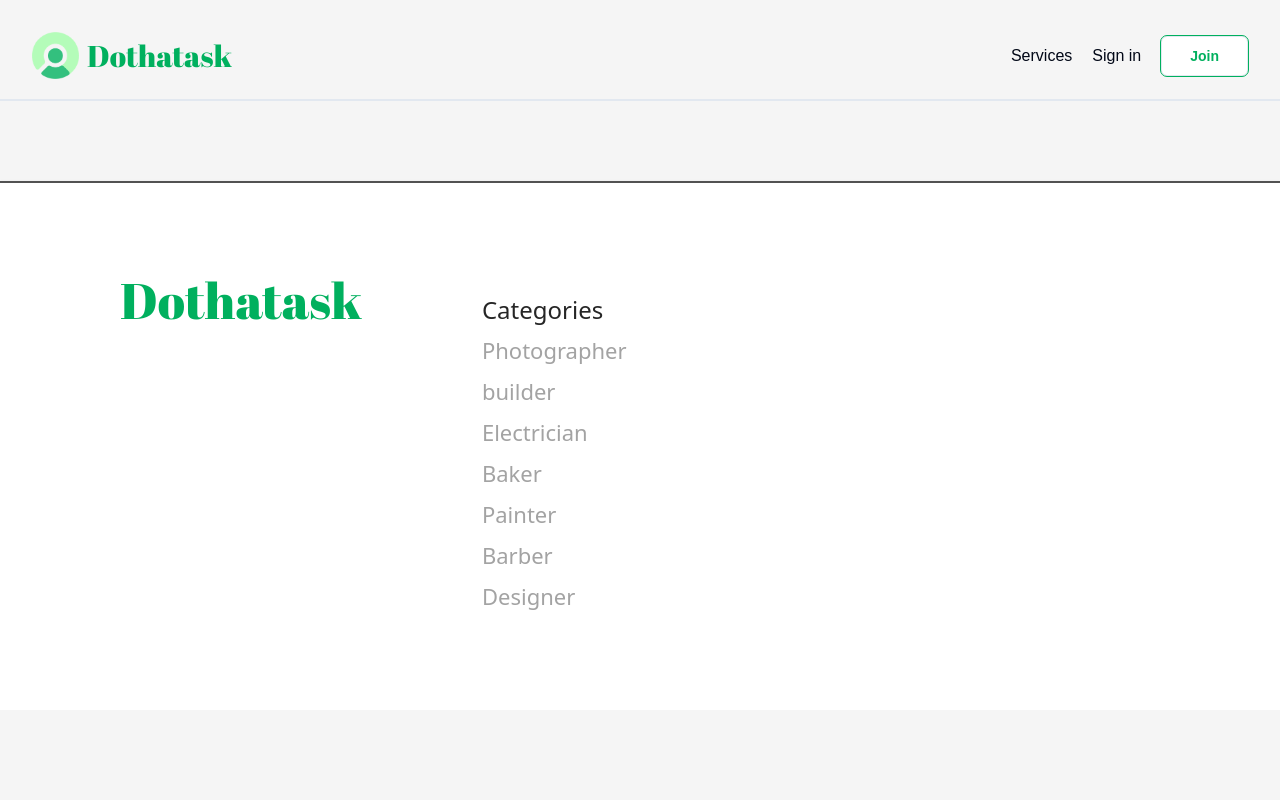
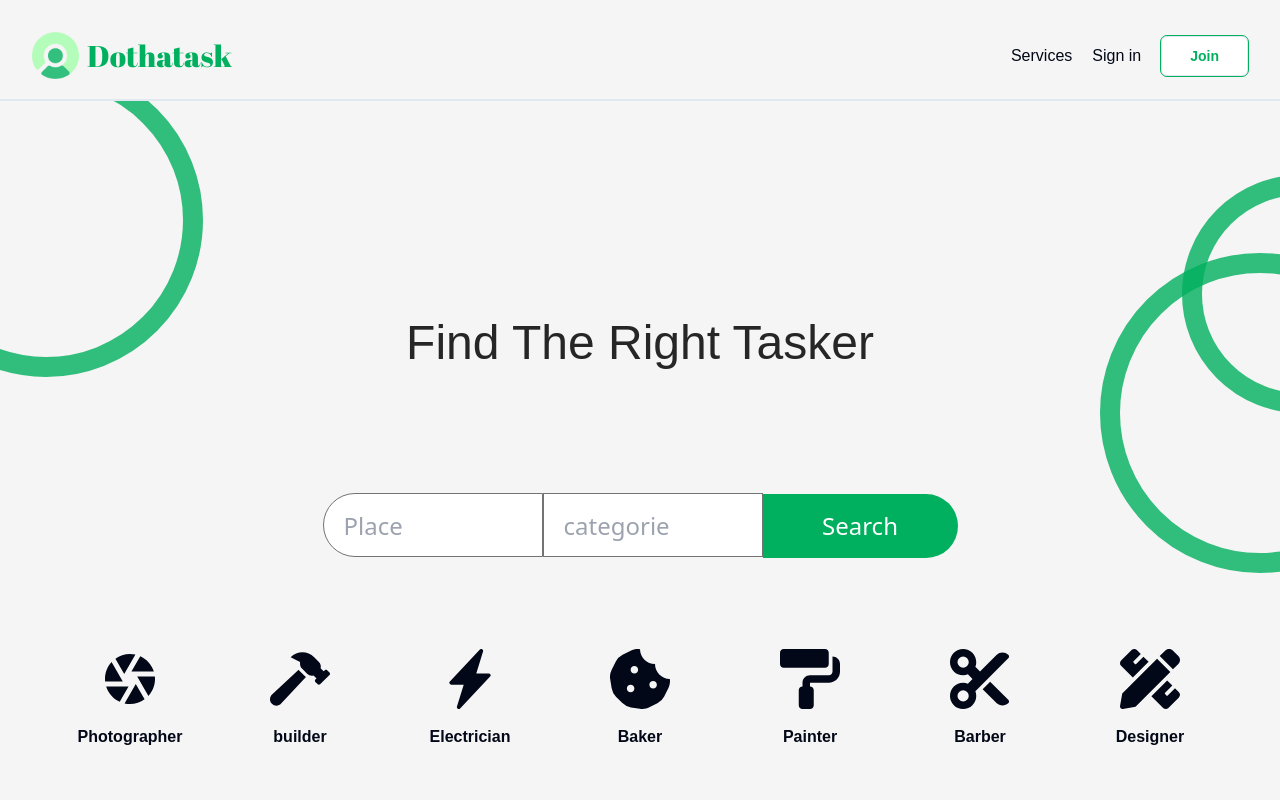
Before and after one commit to OthmanSALAHI/frontend-dothatask, a React (Vite) app: page / in a window 1280 px wide. Shown: the top 800 px of the page. Built offline with nearby package versions, Linux system fonts and the light colour scheme.

Commit message:
Add Homepage route to Routes.jsx

```diff
--- a/src/components/routes/Routes.jsx
+++ b/src/components/routes/Routes.jsx
@@ -4,10 +4,12 @@ import Signin from '../Auth/Signin';
 import Signup from '../Auth/Signup';
 import ForgotPassword from '../Auth/ForgotPassword';
 import Services from '../pages/Services';
+import Homepage from '../pages/Homepage';
 
 const Routers = () => {
   return (
     <Routes>
+      <Route path="/" element={<Homepage />} />
       <Route path="/services" element={<Services />} />
       <Route path="/login" element={<Signin />} />
       <Route path="/signup" element={<Signup />} />
```
